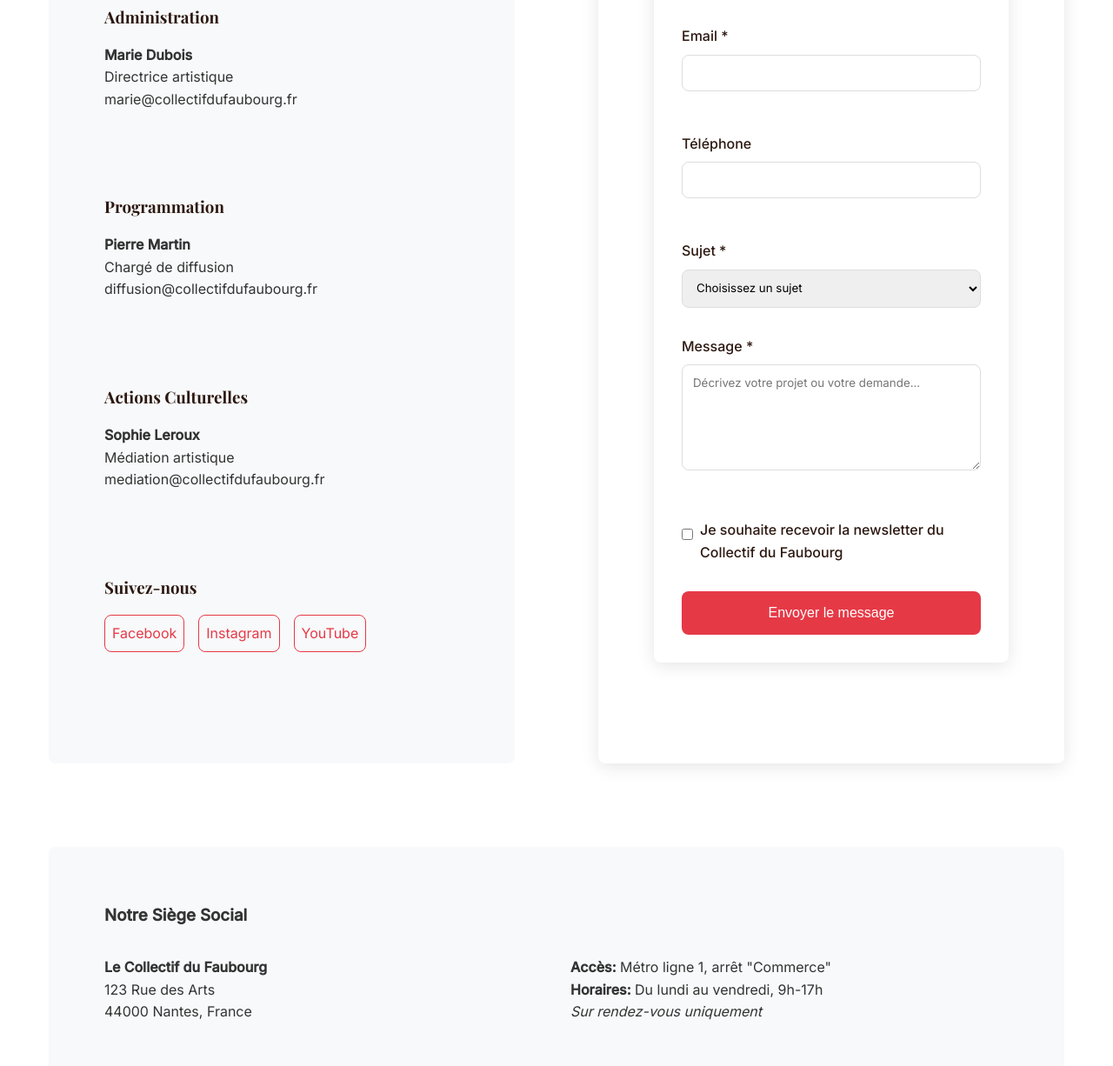
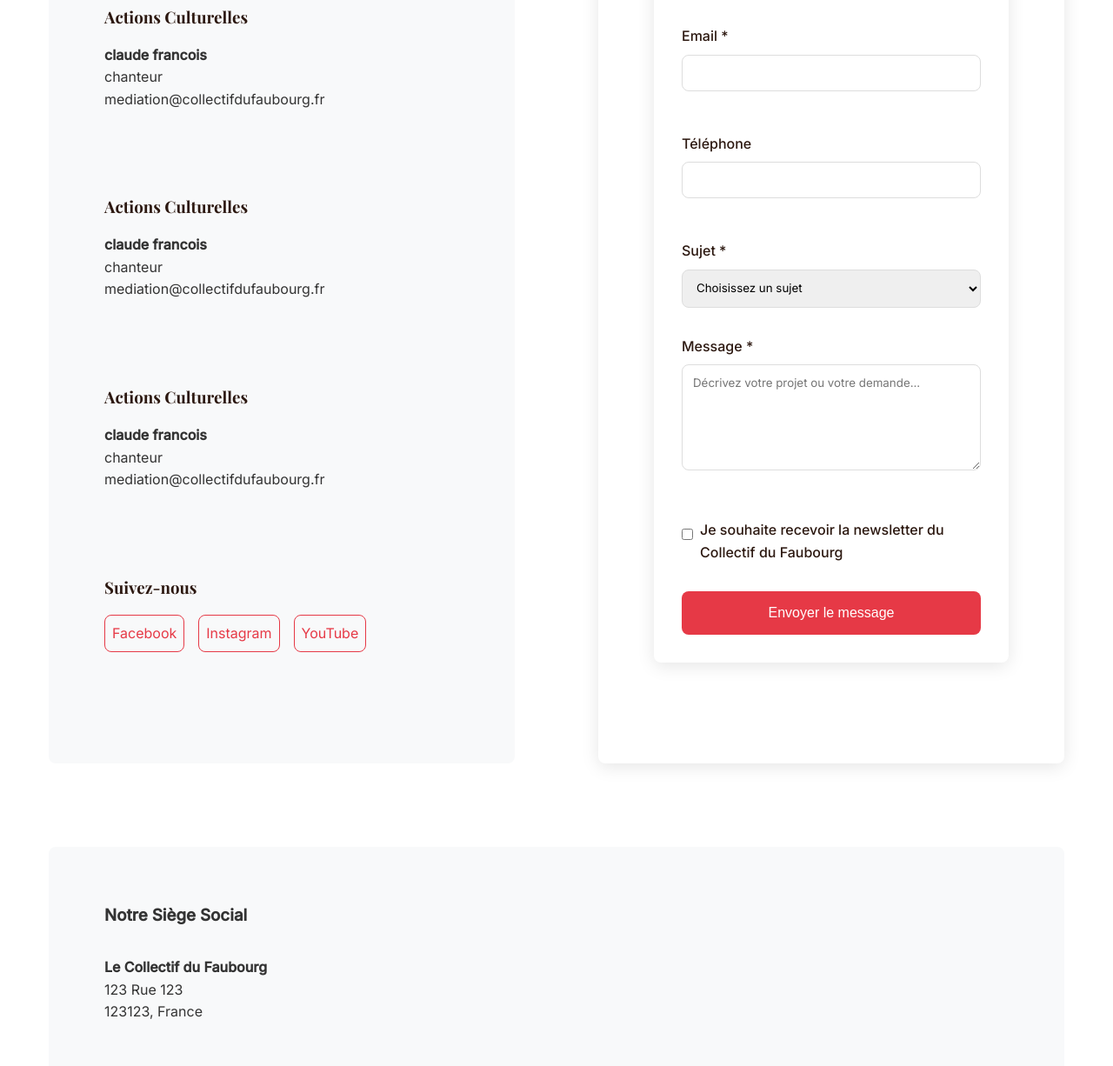
Before and after one commit to Maniok19/collectiffaubourg, a plain HTML site: page frontend/contact.html in a window 1280 px wide. Shown: the part 634-1860 px from the top of the page at 87% size. Drawn offline with nearby package versions, Linux system fonts and the light colour scheme.

```diff
--- a/frontend/contact.html
+++ b/frontend/contact.html
@@ -43,7 +43,7 @@
                 <div class="section-header">
                     <h1 class="section-title">Contact</h1>
                     <div class="section-ornament"></div>
-                    <p class="section-subtitle">Entrons en contact pour donner vie à vos projets artistiques</p>
+                    <p class="section-subtitle">Entrons en contact</p>
                 </div>
 
                 <div class="contact-grid">
@@ -56,23 +56,23 @@
                         </div>
 
                         <div class="contact-item">
-                            <h3>Administration</h3>
-                            <p><strong>Marie Dubois</strong></p>
-                            <p>Directrice artistique</p>
-                            <p>marie@collectifdufaubourg.fr</p>
-                        </div>
-
-                        <div class="contact-item">
-                            <h3>Programmation</h3>
-                            <p><strong>Pierre Martin</strong></p>
-                            <p>Chargé de diffusion</p>
-                            <p>diffusion@collectifdufaubourg.fr</p>
+                            <h3>Actions Culturelles</h3>
+                            <p><strong>claude francois</strong></p>
+                            <p>chanteur</p>
+                            <p>mediation@collectifdufaubourg.fr</p>
                         </div>
 
                         <div class="contact-item">
                             <h3>Actions Culturelles</h3>
-                            <p><strong>Sophie Leroux</strong></p>
-                            <p>Médiation artistique</p>
+                            <p><strong>claude francois</strong></p>
+                            <p>chanteur</p>
+                            <p>mediation@collectifdufaubourg.fr</p>
+                        </div>
+
+                        <div class="contact-item">
+                            <h3>Actions Culturelles</h3>
+                            <p><strong>claude francois</strong></p>
+                            <p>chanteur</p>
                             <p>mediation@collectifdufaubourg.fr</p>
                         </div>
 
@@ -142,13 +142,8 @@
                     <div class="location-info">
                         <div class="address">
                             <p><strong>Le Collectif du Faubourg</strong></p>
-                            <p>123 Rue des Arts</p>
-                            <p>44000 Nantes, France</p>
-                        </div>
-                        <div class="location-details">
-                            <p><strong>Accès:</strong> Métro ligne 1, arrêt "Commerce"</p>
-                            <p><strong>Horaires:</strong> Du lundi au vendredi, 9h-17h</p>
-                            <p><em>Sur rendez-vous uniquement</em></p>
+                            <p>123 Rue 123</p>
+                            <p>123123, France</p>
                         </div>
                     </div>
                 </div>
```
Also changed, not shown: frontend/agenda.html (+0 -1 lines), frontend/ensemble.html (+12 -13 lines), frontend/index.html (+0 -1 lines), frontend/jeune-public.html (+0 -1 lines), frontend/spectacles.html (+0 -1 lines).
